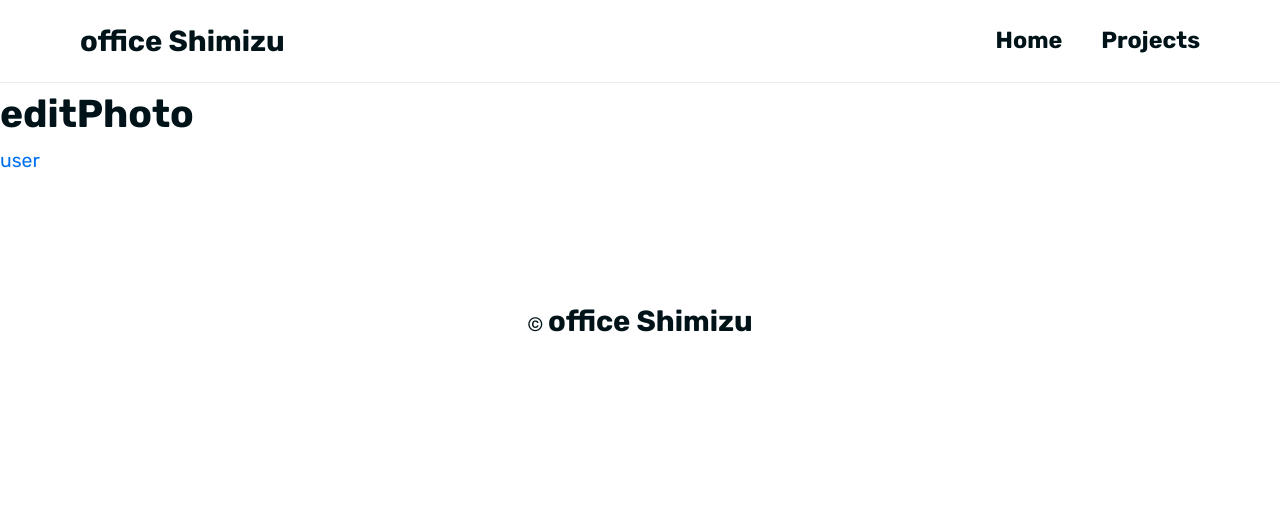
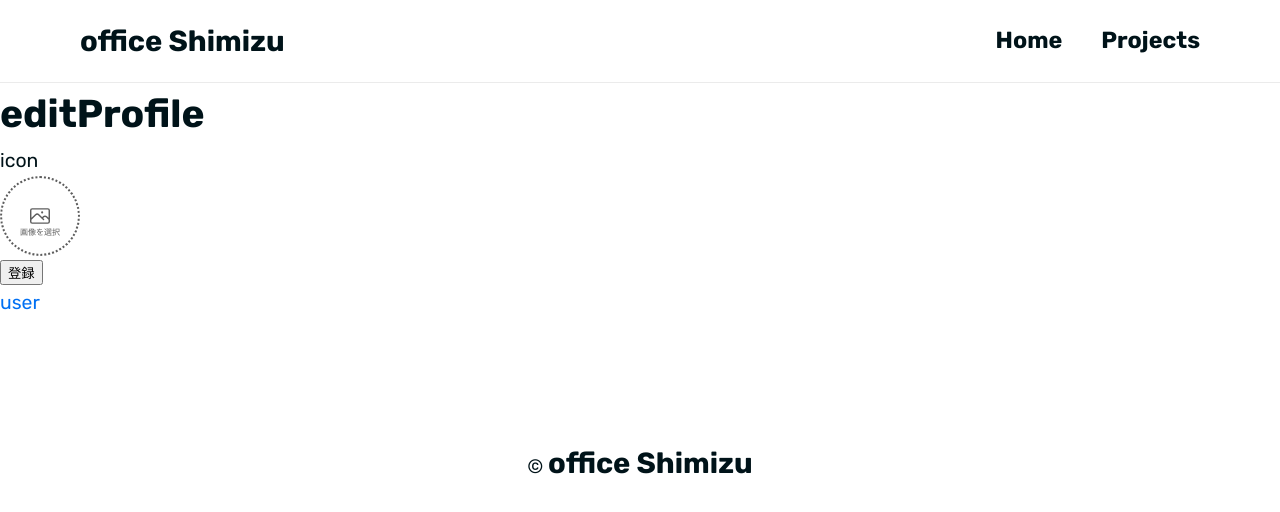
Before and after one commit to ryosuketter/personal-blog, a Next.js app: page /user/editPhoto in a window 1280 px wide. Shown: the top 512 px of the page. Built offline with nearby package versions, Linux system fonts and the light colour scheme; no server answers.

Commit message:
feat: ユーザー情報（アイコン）をCloud Storageに保存し該当ユーザーのFirestoreにあるuserデータにURLを保存するためのUI（フォーム）と機能の作成

```diff
--- /dev/null
+++ b/src/lib/firebase/uploadIcon.ts
@@ -0,0 +1,39 @@
+import { collection, doc, setDoc } from 'firebase/firestore'
+import { getDownloadURL, ref as storageRef, uploadString } from 'firebase/storage'
+
+import { storage } from '@/lib/firebase/client'
+import { auth, db } from '@/lib/firebase/client'
+
+const uploadIconToStorage = async (iconData: string) => {
+  try {
+    const imageRef = storageRef(storage, `users/${auth.currentUser?.uid}/icon`)
+
+    // https://youtu.be/UWt68ScIZKA?t=30556
+    // https://firebase.google.com/docs/storage/web/upload-files?hl=ja
+    await uploadString(imageRef, iconData, 'data_url')
+    const iconURL = await getDownloadURL(imageRef)
+    return iconURL
+  } catch (error) {
+    console.error('Error uploading image to Firebase Storage:', error)
+    throw error
+  }
+}
+
+const updateIconInFirestore = async (iconURL: string) => {
+  try {
+    const documentRef = doc(collection(db, 'users'), auth.currentUser?.uid)
+    await setDoc(documentRef, { iconURL }, { merge: true })
+  } catch (error) {
+    console.error("Error updating user's icon in Firestore:", error)
+    throw error
+  }
+}
+
+export const uploadAndUpdateIcon = async (iconData: string) => {
+  try {
+    const iconURL = await uploadIconToStorage(iconData)
+    await updateIconInFirestore(iconURL)
+  } catch (error) {
+    console.error('Error during icon upload and update:', error)
+  }
+}
--- /dev/null
+++ b/src/lib/resizeCanvasImage.ts
@@ -0,0 +1,14 @@
+export interface ResizeCanvasImageParams {
+  image: HTMLCanvasElement
+  width: number
+  height: number
+}
+
+export const resizeCanvasImage = ({ image, width, height }: ResizeCanvasImageParams) => {
+  const canvas = document.createElement('canvas')
+  canvas.width = width
+  canvas.height = height
+  const ctx = canvas.getContext('2d')
+  ctx?.drawImage(image, 0, 0, width, height)
+  return canvas.toDataURL('image/png')
+}
--- a/src/pages/user/editPhoto/index.tsx
+++ b/src/pages/user/editPhoto/index.tsx
@@ -1,13 +1,130 @@
+import { zodResolver } from '@hookform/resolvers/zod'
 import Link from 'next/link'
-import React from 'react'
+import React, { ChangeEvent, useCallback, useRef, useState } from 'react'
+import AvatarEditor from 'react-avatar-editor'
+import { useDropzone } from 'react-dropzone'
+import { useController, useForm } from 'react-hook-form'
 
-export default function EditPhoto() {
+import { editUserIconValidationSchema } from '@/features/form/validationSchema'
+import { uploadAndUpdateIcon } from '@/lib/firebase/uploadIcon'
+import { resizeCanvasImage } from '@/lib/resizeCanvasImage'
+import { EditUserIcon as EditUserIconForm } from '@/types/editUserIcon'
+
+import styles from './style.module.scss'
+
+export default function EditProfile() {
+  const [selectedImage, setSelectedImage] = useState<File>()
+  const [scale, setScale] = useState<number>(1)
+  const avatarEditorRef = useRef<AvatarEditor>(null)
+
+  const onDropAccepted = useCallback((acceptedFiles: File[]) => {
+    setSelectedImage(acceptedFiles[0])
+  }, [])
+
+  const { getRootProps, getInputProps, isDragAccept } = useDropzone({
+    onDropAccepted,
+    accept: {
+      'image/png': [],
+      'image/jpeg': []
+    }
+  })
+
+  const {
+    register,
+    handleSubmit,
+    control,
+    formState: { errors }
+  } = useForm<EditUserIconForm>({
+    mode: 'onBlur',
+    resolver: zodResolver(editUserIconValidationSchema)
+  })
+
+  const { field } = useController({
+    name: 'icon',
+    control
+  })
+
+  const onSubmit = async (data: EditUserIconForm) => {
+    const { icon } = data
+    if (!icon) return
+    if (icon[0].match(/^data:/)) {
+      try {
+        await uploadAndUpdateIcon(icon[0])
+        alert('アイコンを登録しました')
+      } catch (error) {
+        console.error('Error during icon upload and update:', error)
+        alert('アイコンの登録に失敗しました')
+      }
+    }
+  }
+
+  const handleScaleChange = (e: ChangeEvent<HTMLInputElement>) => {
+    setScale(parseFloat(e.target.value))
+  }
+
+  const getCroppedImage = () => {
+    const image = avatarEditorRef.current?.getImage()
+    if (!image) return
+    const resizedCanvasImage = resizeCanvasImage({ image: image, width: 80, height: 80 })
+    field.onChange([resizedCanvasImage])
+    // TODO CloseModal する処理を入れる
+  }
+
   return (
     <>
-      <h1>editPhoto</h1>
+      <h1>editProfile</h1>
+      <form onSubmit={handleSubmit(onSubmit)}>
+        <label htmlFor="icon">icon</label>
+        <div {...getRootProps()} className={isDragAccept ? styles.inputWrapper : styles.inputWrapperDisabled}>
+          {field.value && <img src={field.value} alt="preview" className={styles.dropImage} />}
+          <svg
+            xmlns="http://www.w3.org/2000/svg"
+            fill="none"
+            viewBox="0 0 24 24"
+            strokeWidth={1.5}
+            stroke="currentColor"
+            className={styles.imgIcon}
+          >
+            <path
+              strokeLinecap="round"
+              strokeLinejoin="round"
+              d="M2.25 15.75l5.159-5.159a2.25 2.25 0 013.182 0l5.159 5.159m-1.5-1.5l1.409-1.409a2.25 2.25 0 013.182 0l2.909 2.909m-18 3.75h16.5a1.5 1.5 0 001.5-1.5V6a1.5 1.5 0 00-1.5-1.5H3.75A1.5 1.5 0 002.25 6v12a1.5 1.5 0 001.5 1.5zm10.5-11.25h.008v.008h-.008V8.25zm.375 0a.375.375 0 11-.75 0 .375.375 0 01.75 0z"
+            />
+          </svg>
+          <p className={styles.dropImgText}>画像を選択</p>
+          <input id="icon" {...register('icon')} {...getInputProps()} />
+        </div>
+        {field.value && (
+          <button type="button" onClick={() => field.onChange(null)}>
+            削除
+          </button>
+        )}
+        <button type="submit">登録</button>
+        {errors.icon && errors.icon.message && <p>{errors.icon.message}</p>}
+      </form>
       <div>
         <Link href="/user">user</Link>
       </div>
+
+      {/* TODO selectedImage exist TRUE なら Modal 開く仕様にする */}
+      {selectedImage && (
+        <div>
+          <AvatarEditor
+            ref={avatarEditorRef}
+            image={selectedImage}
+            width={250}
+            height={250}
+            border={50}
+            borderRadius={125}
+            color={[255, 255, 255, 0.6]} // RGBA
+            scale={scale}
+            rotate={0}
+          />
+          <input type="range" min={1} max={2} step={0.1} defaultValue={1} onChange={handleScaleChange} />
+          <button onClick={getCroppedImage}>Cropped Image</button>
+        </div>
+      )}
+      {/* 参考 https://youtu.be/UWt68ScIZKA?t=29012 */}
     </>
   )
 }
--- /dev/null
+++ b/src/pages/user/editPhoto/style.module.scss
@@ -0,0 +1,50 @@
+.inputWrapper {
+  position: relative;
+  border-radius: 100%;
+  overflow: hidden;
+  display: block;
+  width: 80px;
+  height: 80px;
+  border: 1px dotted #5d5d5d;
+  background-color: #a7bbff;
+}
+
+.inputWrapperDisabled {
+  position: relative;
+  border-radius: 100%;
+  overflow: hidden;
+  display: block;
+  width: 80px;
+  height: 80px;
+  border: 2px dotted #5d5d5d;
+  cursor: pointer;
+  :hover {
+    cursor: pointer;
+  }
+}
+
+.imgIcon {
+  width: 30%;
+  height: 30%;
+  position: relative;
+  top: 50%;
+  left: 50%;
+  transform: translate(-50%, -50%);
+  color: #5d5d5d;
+}
+
+.dropImgText {
+  position: relative;
+  top: 30%;
+  left: 50%;
+  transform: translate(-50%, -50%);
+  font-size: 8px;
+  text-align: center;
+  color: #5d5d5d;
+}
+
+.dropImage {
+  position: absolute;
+  top: 0;
+  left: 0;
+}
--- /dev/null
+++ b/src/types/editUserIcon.ts
@@ -0,0 +1,3 @@
+export type EditUserIcon = {
+  icon?: string
+}
```
Also changed, not shown: src/features/form/validationSchema.ts (+25 -0 lines).
